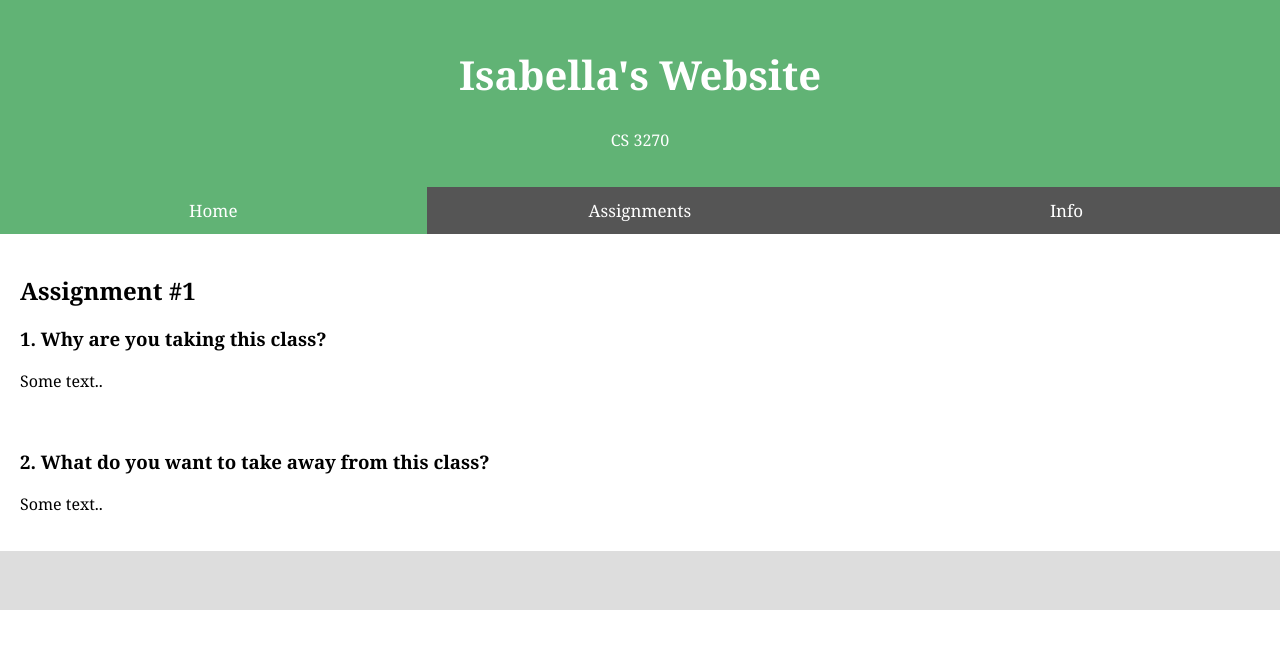
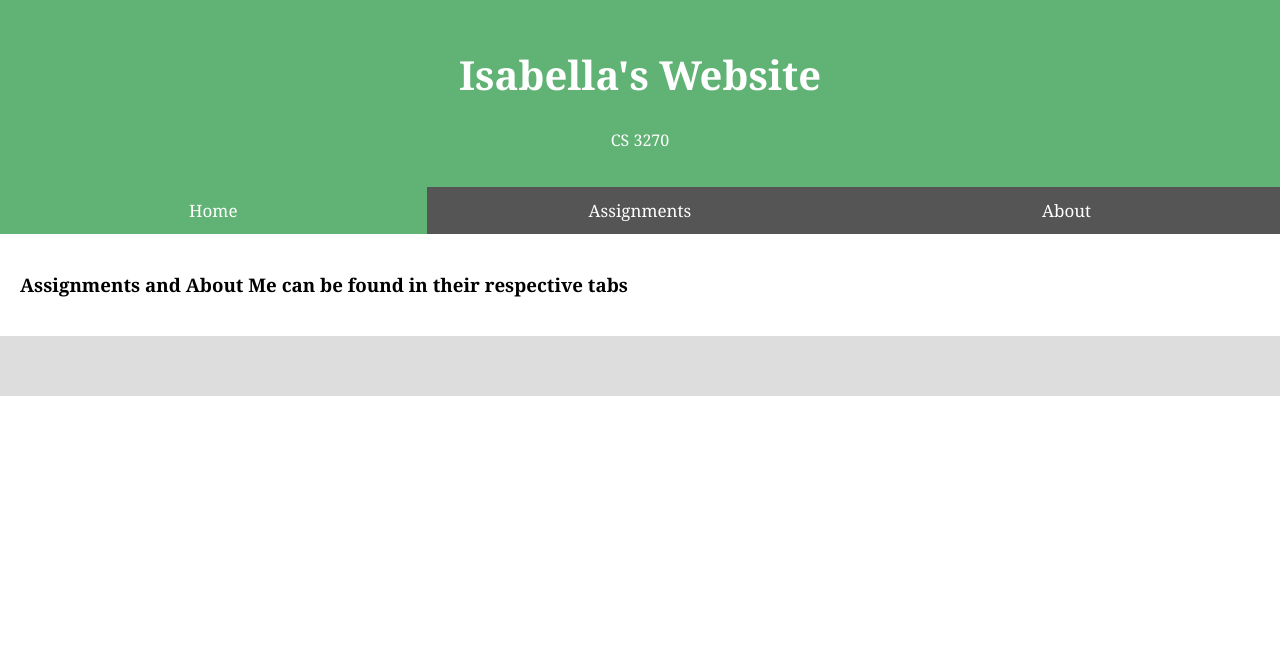
Before and after one commit to ipeters33/assignment1, a plain HTML site: page index.html in a window 1280 px wide. Drawn offline with Linux system fonts and the light colour scheme.

Commit message:
changing info to about in nav bar

```diff
--- a/index.html
+++ b/index.html
@@ -79,17 +79,12 @@ body {
 <div class="navbar">
     <a class = "current" >Home</a>
     <a href="assignments.html">Assignments</a>
-    <a href="about.html">Info</a>
+    <a href="about.html">About</a>
 </div>
 
 <div class="row">
     <div class="main">
-      <h2>Assignment #1</h2>
-      <h3>1. Why are you taking this class?</h3>
-      <p>Some text..</p>
-      <br>
-      <h3>2. What do you want to take away from this class?</h3>
-      <p>Some text..</p>
+      <h3>Assignments and About Me can be found in their respective tabs</h3>
     </div>
   </div>
 
```
Also changed, not shown: assignments.html (+1 -1 lines).
